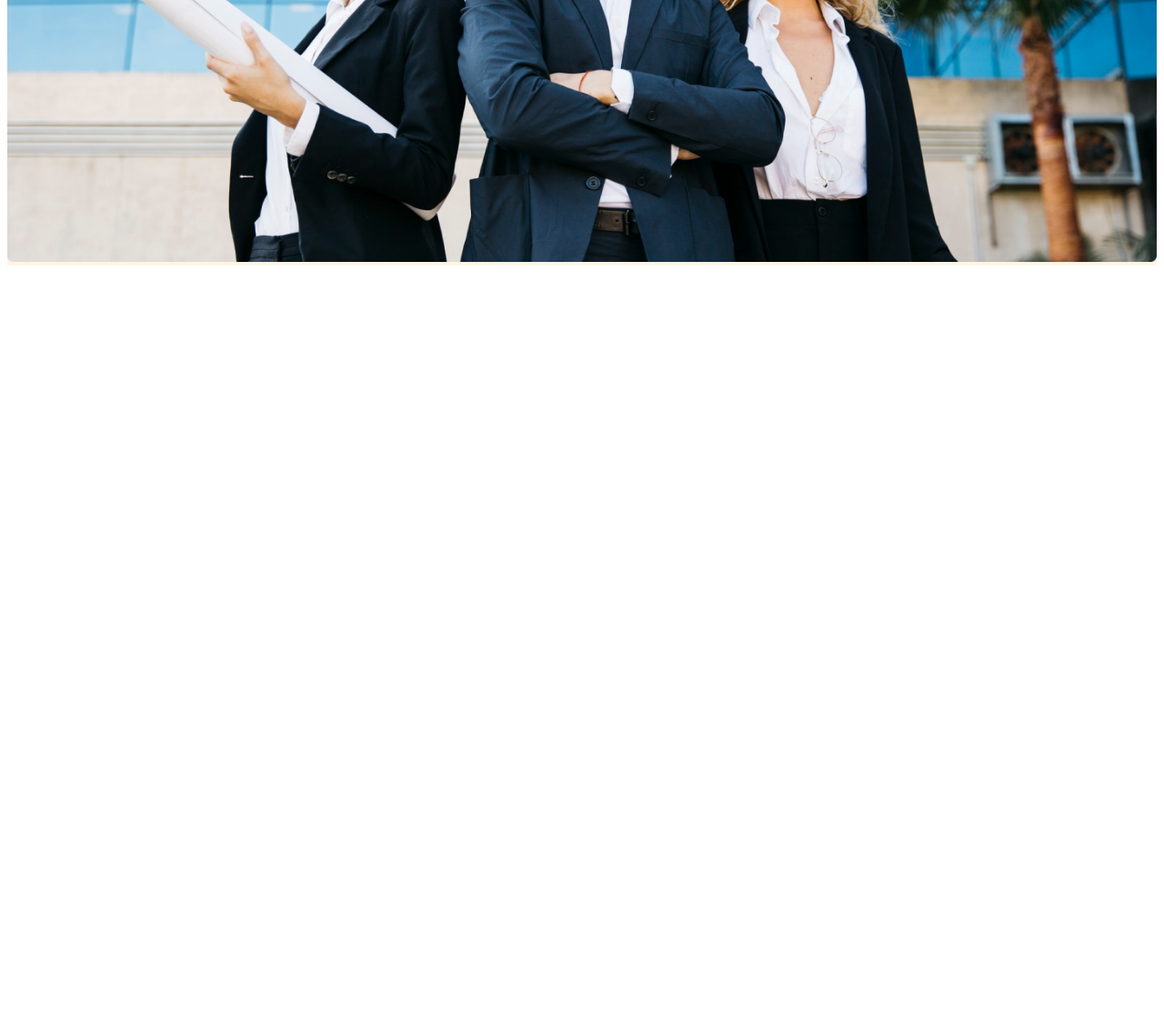
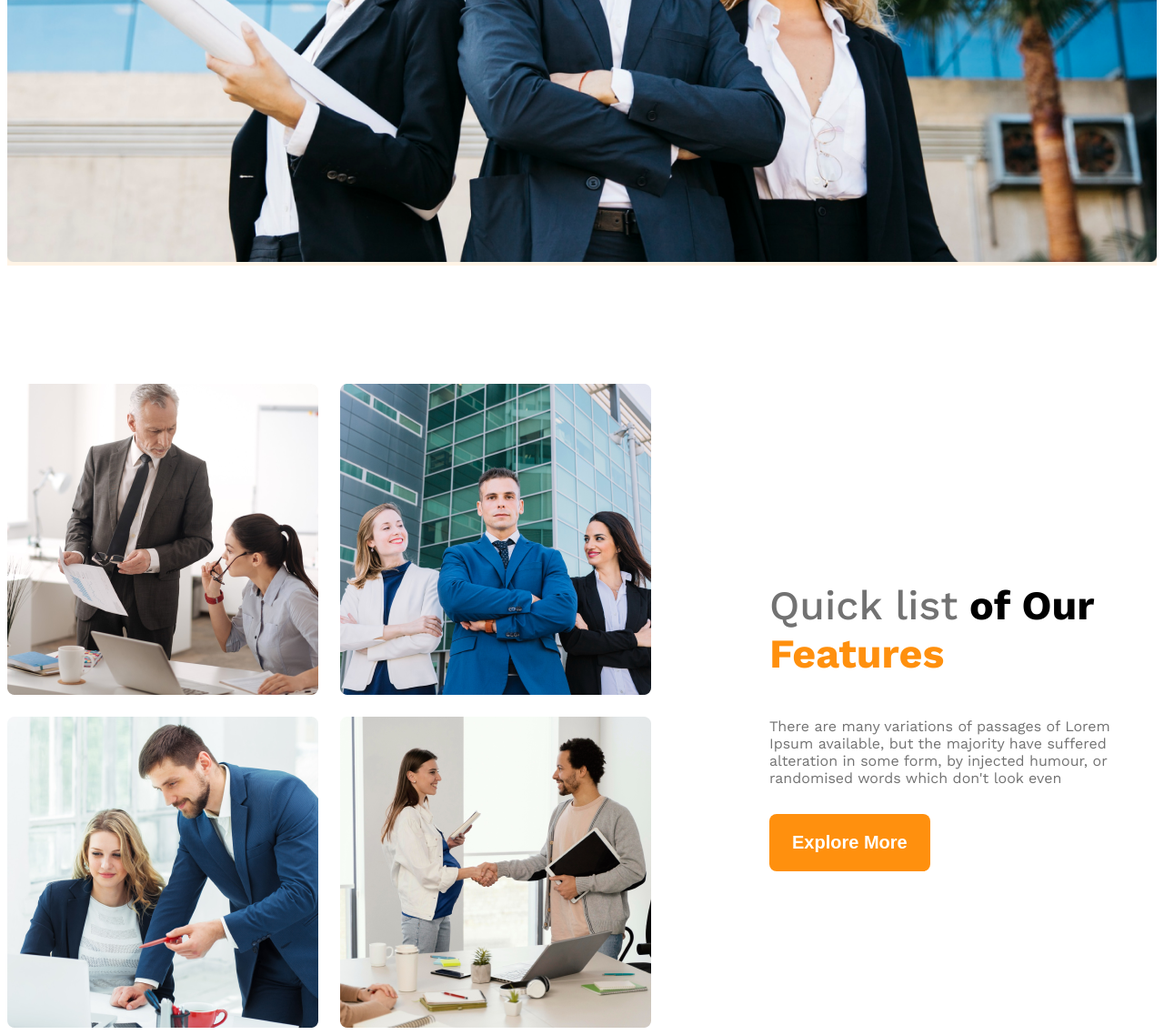
Before and after one commit to shoaibrrian/g3-architects-website, a plain HTML site: page index.html in a window 1280 px wide. Shown: the part 841-1979 px from the top of the page at 91% size. Before the commit the page ends 1141 px from the top, so only its background shows below. Drawn offline with nearby package versions, Linux system fonts and the light colour scheme.

Commit message:
added features

```diff
--- a/index.html
+++ b/index.html
@@ -31,7 +31,19 @@
         </div>
     </header>
     <main>
-
+        <section class="teams display-flex">
+            <div class="team-img-container">
+                <img src="images/team1.png" alt="two architect discussing about design">
+                <img src="images/team2.png" alt="">
+                <img src="images/team3.png" alt="">
+                <img src="images/team4.png" alt="">
+            </div>
+            <div class="our-features">
+                <h3 class="feature-title"><span class="quicklist dark03">Quick list</span> <span>of Our</span> <span class="text-primary">Features</span></h3>
+                <p class="feature-description dark03">There are many variations of passages of Lorem Ipsum available, but the majority have suffered alteration in some form, by injected humour, or randomised words which don't look even</p>
+                <button class="primary-btn">Explore More</button>
+            </div>
+        </section>
     </main>
     <footer>
 
--- a/styles/architects.css
+++ b/styles/architects.css
@@ -37,6 +37,19 @@
     font-weight: 600;
     border-radius: 8px;
     border: none;
+}
+
+main{
+    max-width: 1440px;
+    margin: 0 auto;
+}
+
+main > section{
+    margin-top: 130px;
+}
+
+.text-primary{
+    color: #FF900E;
 }
 
 /* header styles */
@@ -89,9 +102,49 @@
     width: 100%;
 }
 
+/* team and feature related style */
+.teams{
+    align-items: center;
+}
+
+.team-img-container{
+    display: grid;
+    grid-template-columns: repeat(2, 1fr);
+    gap: 24px;
+}
+
+.our-features{
+    margin-left: 130px;
+    max-width: 530px;
+}
+
+.feature-title{
+    font-size: 2.8rem;
+    font-weight: 700;
+}
+
+.feature-description{
+    margin-top: 30px;
+    margin-bottom: 30px;
+}
+
+.quicklist{
+    font-weight: 500;
+}
+
+
 /* responsive small */
 @media screen and (max-width: 576px) {
-    .navbar, .nav-links{
+    .navbar,
+    .nav-links,
+    .teams{
         flex-direction: column;
+        text-align: center;
+    }
+    .team-img-container{
+        grid-template-columns: repeat(1, 1fr);
+    }
+    .our-features{
+        margin: 10px;
     }
 }
```
